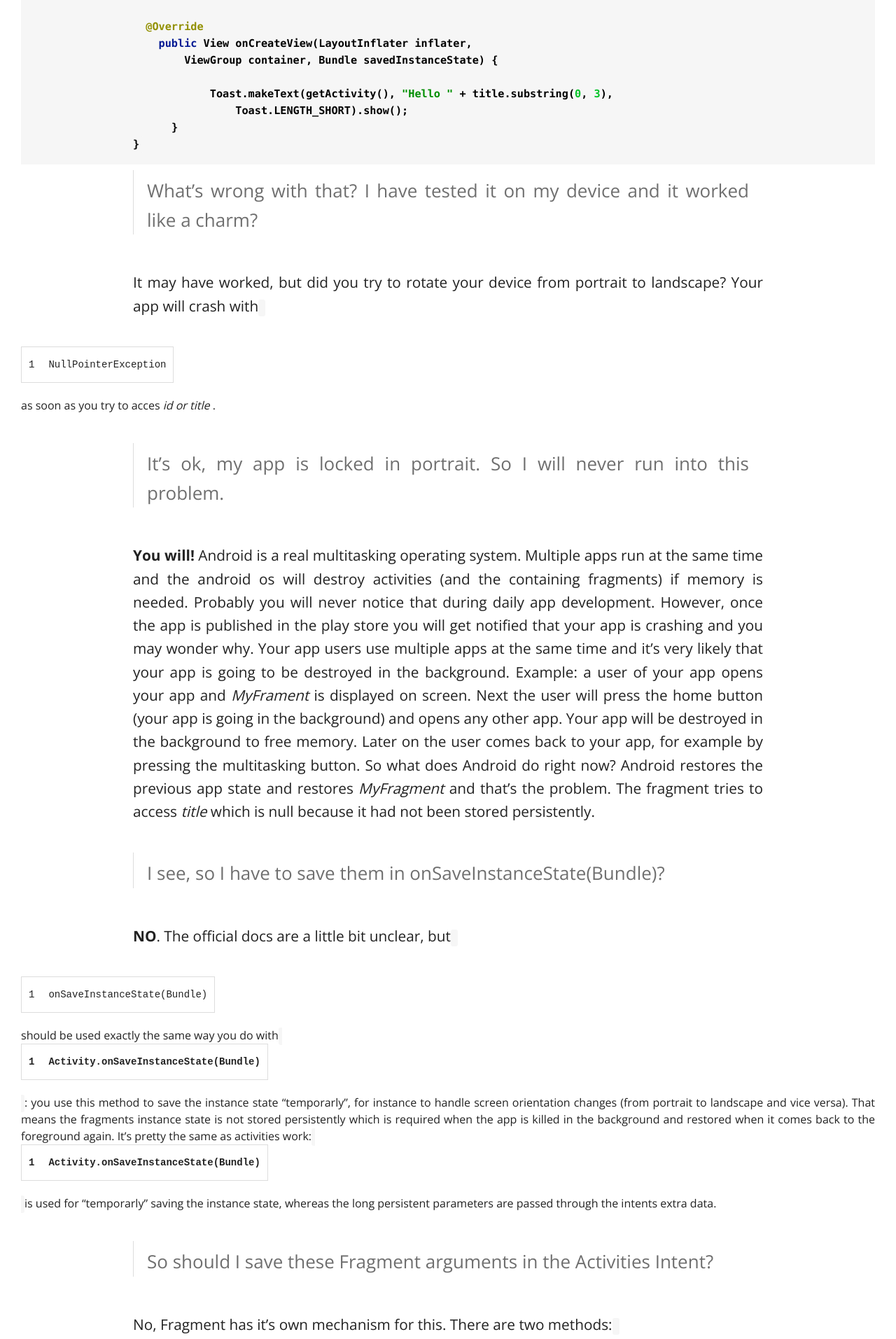
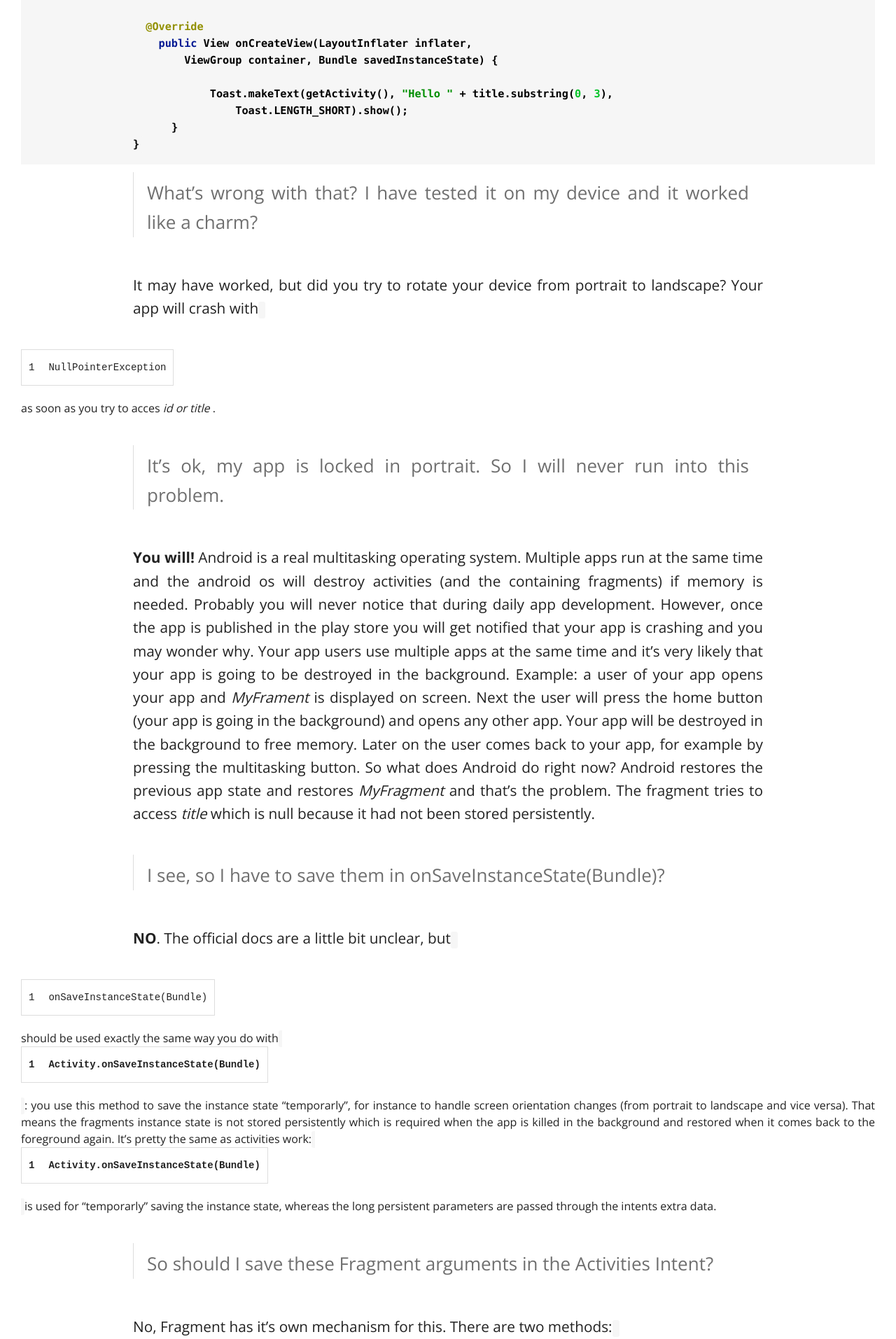
Before and after one commit to sockeqwe/website-old, a Jekyll site: the page built from _posts/2014-09-15-fragmentargs.md, in a window 1280 px wide. Shown: the part 1191-3104 px from the top of the page at 70% size. Built offline with Jekyll 4.4.1, drawn with Linux system fonts in a browser that asks for light colours; nearby versions of some CDN libraries; comment, search, counter and statistics services are not loaded.

Commit message:
highlight margin

```diff
--- a/assets/css/style.css
+++ b/assets/css/style.css
@@ -542,7 +542,7 @@ figcaption {
     -moz-border-radius: 4px;
     border-radius: 4px;
 }
-.highlight { background-color: #f6f6f6; padding-top:0.5em; padding-bottom:0.5em; }
+.highlight { background-color: #f6f6f6; padding-top:0.5em; padding-bottom:0.5em; margin-top: 0.7em; margin-bottom: 0.7em; }
 .highlight .c { color: #3F6B5B; font-weight: bold} /* Comment */
 .highlight .err { color: #000000} /* Error */
 .highlight .g { color: #000000} /* Generic */
```
